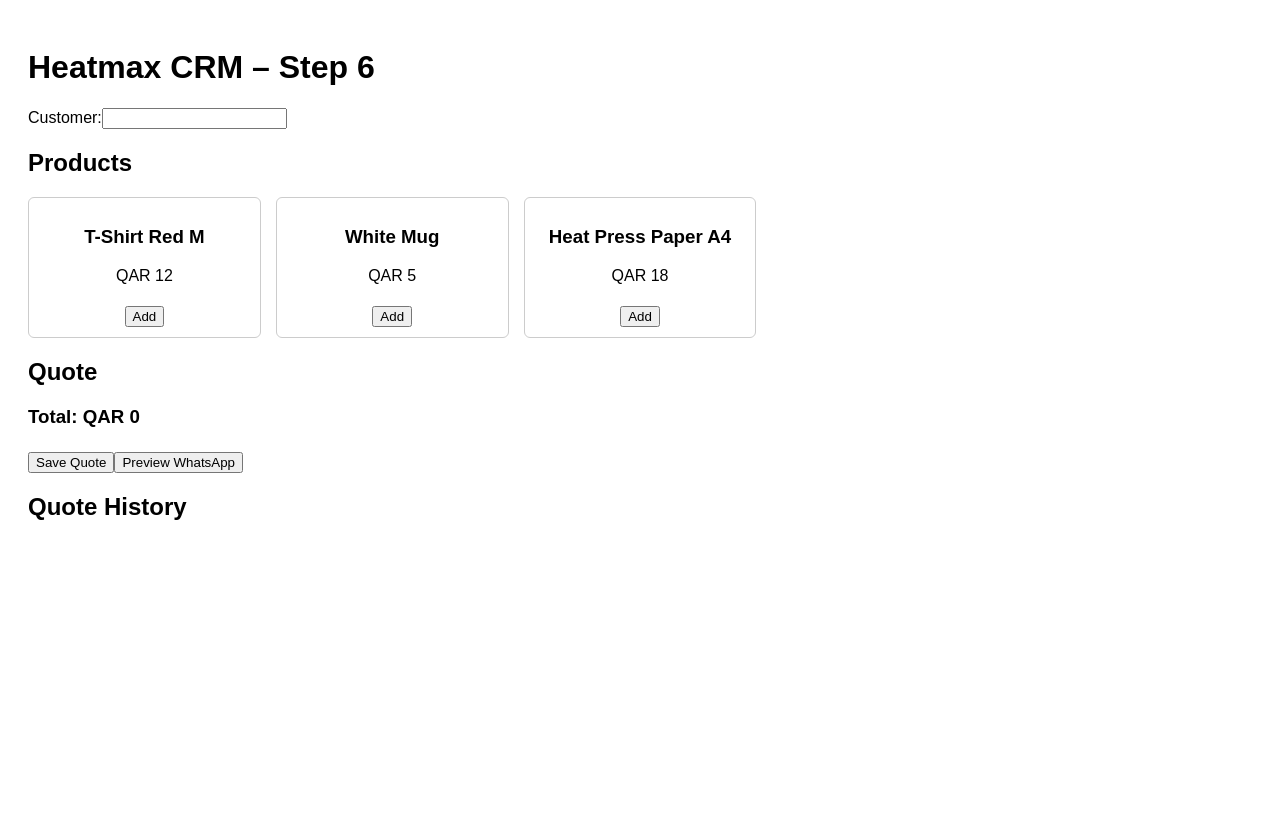
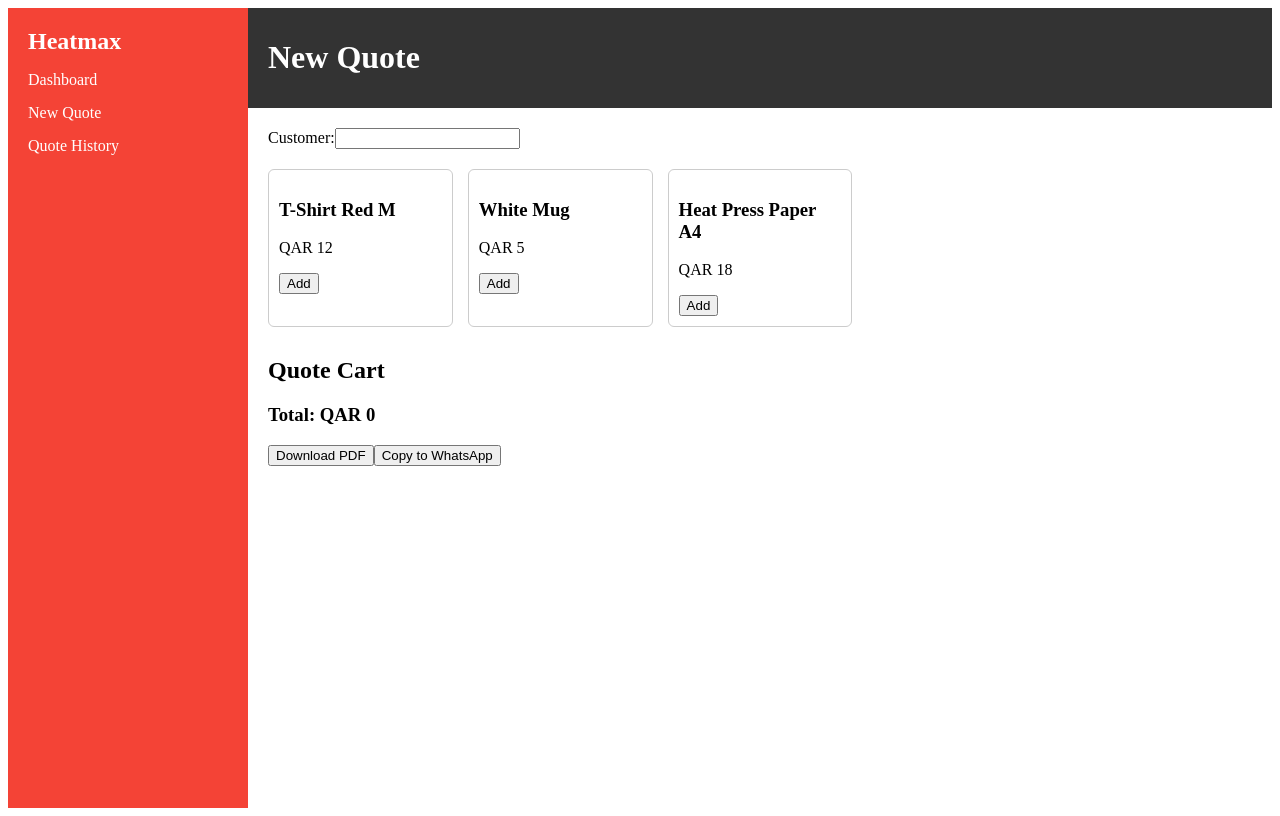
Before and after one commit to sujitashokdhumale/Heatmaxcrmtest, a React (Create React App) app: page / in a window 1280 px wide. Built offline with nearby package versions, Linux system fonts and the light colour scheme.

Commit message:
Add files via upload

```diff
--- a/src/App.js
+++ b/src/App.js
@@ -1,105 +1,92 @@
-import React, { useState, useEffect } from 'react';
+import React, { useState } from 'react';
+import './styles.css';
 
-const productList = [
-  { name: 'T-Shirt Red M', price: 12, sku: 'TS-RD-M' },
-  { name: 'White Mug', price: 5, sku: 'MG-WHT' },
-  { name: 'Heat Press Paper A4', price: 18, sku: 'HP-A4' }
+const products = [
+  { sku: 'TSH-RED-M', name: 'T-Shirt Red M', price: 12 },
+  { sku: 'MUG-WHT', name: 'White Mug', price: 5 },
+  { sku: 'PAPER-A4', name: 'Heat Press Paper A4', price: 18 }
 ];
 
-function App() {
+export default function App() {
   const [customer, setCustomer] = useState('');
   const [cart, setCart] = useState([]);
-  const [quotes, setQuotes] = useState(() => JSON.parse(localStorage.getItem('quotes')) || []);
   const [showPreview, setShowPreview] = useState(false);
 
-  const addProduct = (product) => {
-    const exists = cart.find(p => p.sku === product.sku);
+  const addToCart = (product) => {
+    const exists = cart.find(item => item.sku === product.sku);
     if (exists) {
-      setCart(cart.map(p => p.sku === product.sku ? { ...p, qty: p.qty + 1 } : p));
+      setCart(cart.map(item =>
+        item.sku === product.sku ? { ...item, qty: item.qty + 1 } : item
+      ));
     } else {
       setCart([...cart, { ...product, qty: 1 }]);
     }
   };
 
-  const updateQty = (sku, qty) => {
-    setCart(cart.map(p => p.sku === sku ? { ...p, qty: parseInt(qty) || 0 } : p));
-  };
-
-  const removeItem = (sku) => {
-    setCart(cart.filter(p => p.sku !== sku));
-  };
-
-  const total = cart.reduce((sum, p) => sum + p.qty * p.price, 0);
-  const quoteID = `EST-${quotes.length + 1}`.padStart(8, '0');
-
   const getMessage = () => {
-    let msg = `Quote ID: ${quoteID}\nCustomer: ${customer}\n\nItems:\n`;
-    cart.forEach(p => {
-      msg += `${p.name} x${p.qty} = QAR ${p.price * p.qty}\n`;
+    let msg = `Customer: ${customer}\n\nQuote:\n`;
+    cart.forEach(item => {
+      msg += `${item.name} x${item.qty} = QAR ${item.qty * item.price}\n`;
     });
-    msg += `\nTotal: QAR ${total}`;
+    msg += `\nTotal: QAR ${cart.reduce((sum, i) => sum + i.qty * i.price, 0)}`;
     return msg;
   };
 
-  const saveQuote = () => {
-    const newQuote = {
-      id: quoteID,
-      customer,
-      items: cart,
-      total,
-      date: new Date().toLocaleString()
-    };
-    const updatedQuotes = [newQuote, ...quotes];
-    localStorage.setItem('quotes', JSON.stringify(updatedQuotes));
-    setQuotes(updatedQuotes);
-    alert('Quote saved.');
-    setCart([]);
-    setCustomer('');
+  const downloadPDF = () => {
+    const blob = new Blob([getMessage()], { type: 'text/plain' });
+    const link = document.createElement('a');
+    link.href = URL.createObjectURL(blob);
+    link.download = 'quote.txt';
+    link.click();
   };
 
   return (
-    <div className="container">
-      <h1>Heatmax CRM – Step 6</h1>
-      <div>
+    <div className="layout">
+      <aside className="sidebar">
+        <h2>Heatmax</h2>
+        <ul>
+          <li>Dashboard</li>
+          <li>New Quote</li>
+          <li>Quote History</li>
+        </ul>
+      </aside>
+      <div className="main">
+        <header className="topbar">
+          <h1>New Quote</h1>
+        </header>
+        <div className="content">
+          <div className="quote-header">
             <label>Customer:</label>
             <input value={customer} onChange={(e) => setCustomer(e.target.value)} />
           </div>
-      <h2>Products</h2>
-      <div className="grid">
-        {productList.map(prod => (
-          <div key={prod.sku} className="card">
-            <h3>{prod.name}</h3>
-            <p>QAR {prod.price}</p>
-            <button onClick={() => addProduct(prod)}>Add</button>
+          <div className="product-grid">
+            {products.map(p => (
+              <div className="product-card" key={p.sku}>
+                <h3>{p.name}</h3>
+                <p>QAR {p.price}</p>
+                <button onClick={() => addToCart(p)}>Add</button>
               </div>
             ))}
           </div>
-      <h2>Quote</h2>
-      {cart.map(p => (
-        <div key={p.sku} className="cart-item">
-          {p.name} – QAR {p.price} ×
-          <input type="number" value={p.qty} onChange={(e) => updateQty(p.sku, e.target.value)} />
-          = QAR {p.qty * p.price}
-          <button onClick={() => removeItem(p.sku)}>Remove</button>
+          <div className="quote-cart">
+            <h2>Quote Cart</h2>
+            {cart.map(item => (
+              <div key={item.sku}>
+                {item.name} × {item.qty} = QAR {item.qty * item.price}
               </div>
             ))}
-      <h3>Total: QAR {total}</h3>
-      <button onClick={saveQuote}>Save Quote</button>
-      <button onClick={() => setShowPreview(!showPreview)}>Preview WhatsApp</button>
+            <h3>Total: QAR {cart.reduce((sum, i) => sum + i.qty * i.price, 0)}</h3>
+            <button onClick={downloadPDF}>Download PDF</button>
+            <button onClick={() => setShowPreview(!showPreview)}>Copy to WhatsApp</button>
             {showPreview && (
               <div>
-          <textarea rows="6" value={getMessage()} readOnly style={{ width: '100%' }} />
+                <textarea readOnly rows="6" value={getMessage()} />
                 <button onClick={() => navigator.clipboard.writeText(getMessage())}>Copy</button>
               </div>
             )}
-      <h2>Quote History</h2>
-      {quotes.map(q => (
-        <div key={q.id}>
-          <strong>{q.id}</strong> – {q.customer} – QAR {q.total} – {q.date}
           </div>
-      ))}
+        </div>
+      </div>
     </div>
   );
 }
-
-export default App;
--- a/src/styles.css
+++ b/src/styles.css
@@ -1,5 +1,55 @@
-.container { padding: 20px; font-family: Arial, sans-serif; }
-.grid { display: grid; grid-template-columns: repeat(auto-fill, minmax(200px, 1fr)); gap: 15px; }
-.card { border: 1px solid #ccc; padding: 10px; border-radius: 6px; text-align: center; }
-.cart-item { margin-bottom: 10px; }
-button { margin-top: 5px; }
+.layout {
+  display: flex;
+  height: 100vh;
+}
+.sidebar {
+  width: 200px;
+  background: #f44336;
+  color: white;
+  padding: 20px;
+}
+.sidebar h2 {
+  margin: 0;
+}
+.sidebar ul {
+  list-style: none;
+  padding: 0;
+}
+.sidebar ul li {
+  margin: 15px 0;
+  cursor: pointer;
+}
+.main {
+  flex: 1;
+  display: flex;
+  flex-direction: column;
+}
+.topbar {
+  background: #333;
+  color: white;
+  padding: 10px 20px;
+}
+.content {
+  padding: 20px;
+  overflow-y: auto;
+}
+.product-grid {
+  display: grid;
+  grid-template-columns: repeat(auto-fill, minmax(180px, 1fr));
+  gap: 15px;
+}
+.product-card {
+  border: 1px solid #ccc;
+  padding: 10px;
+  border-radius: 6px;
+}
+.quote-header {
+  margin-bottom: 20px;
+}
+.quote-cart {
+  margin-top: 30px;
+}
+textarea {
+  width: 100%;
+  margin-top: 10px;
+}
```
Also changed, not shown: src/index.js (line endings or trailing spaces). Lines whose indentation alone changed are shown as unchanged.
